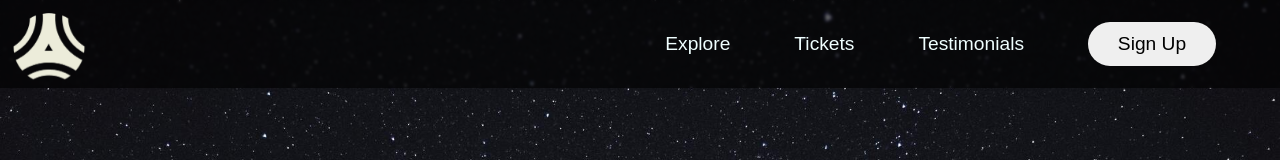
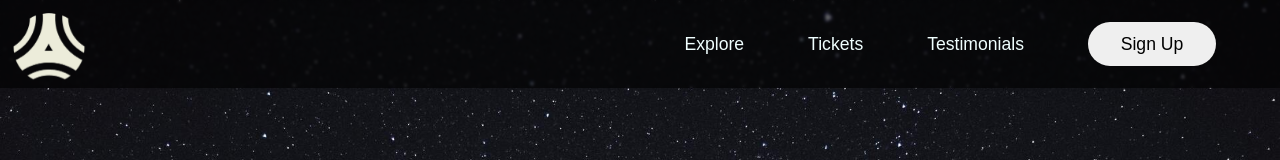
Before and after one commit to JamesKonstantinopoulos/Celestial, a plain HTML site: page celestial.html in a window 1280 px wide. Shown: the top 160 px of the page. Drawn offline with Linux system fonts and the light colour scheme.

Commit message:
Celestial main webpage template

```diff
--- a/celestial.css
+++ b/celestial.css
@@ -3,7 +3,7 @@
     --bar-height: 7px;
     --hamburger-gap: 6px;
 
-    --fs-120: 1.2rem;
+    --fs-120: 1.1rem;
     --fs-140: 1.4rem;
     --fs-200: 2rem;
     --fs-250: 2.5rem;
```
